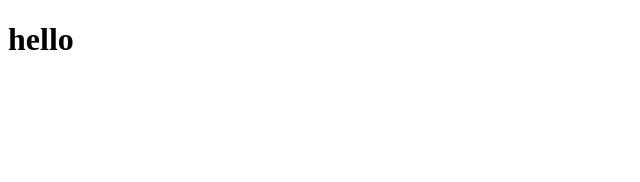
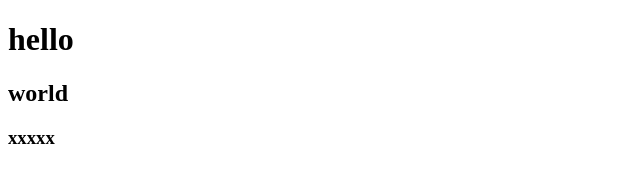
Before and after one commit to Jason0409-chen/testDemo, a plain HTML site: page index.html in a window 1280 px wide. Shown: the whole page, without its empty margins (0-640 px from the left). Drawn offline with Linux system fonts and the light colour scheme.

Commit message:
第三次提交

```diff
--- a/index.html
+++ b/index.html
@@ -6,5 +6,7 @@
 	</head>
 	<body>
 		<h1>hello</h1>
+		<h2>world</h2>
+		<h3>xxxxx</h3>
 	</body>
 </html>
```
